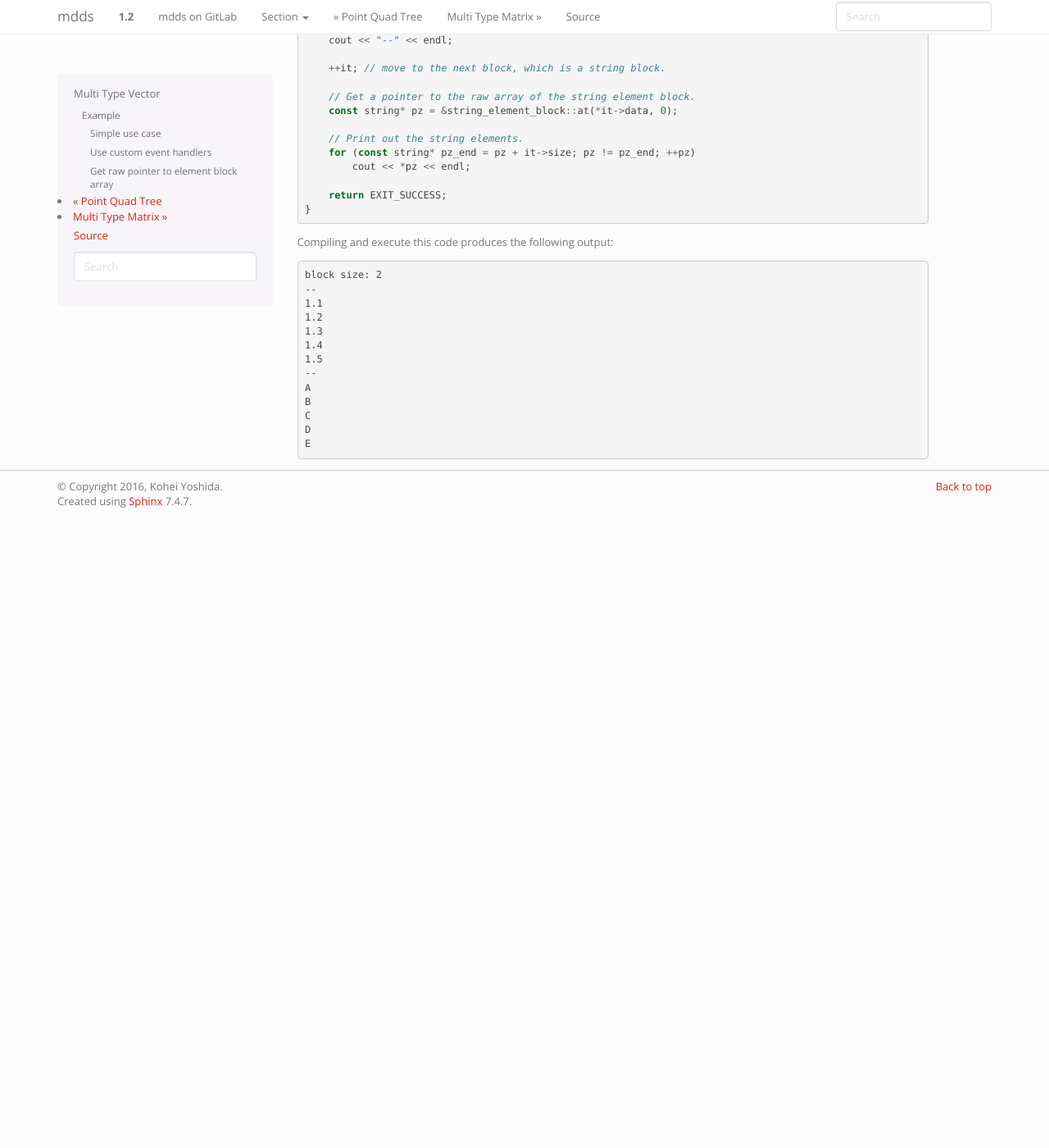
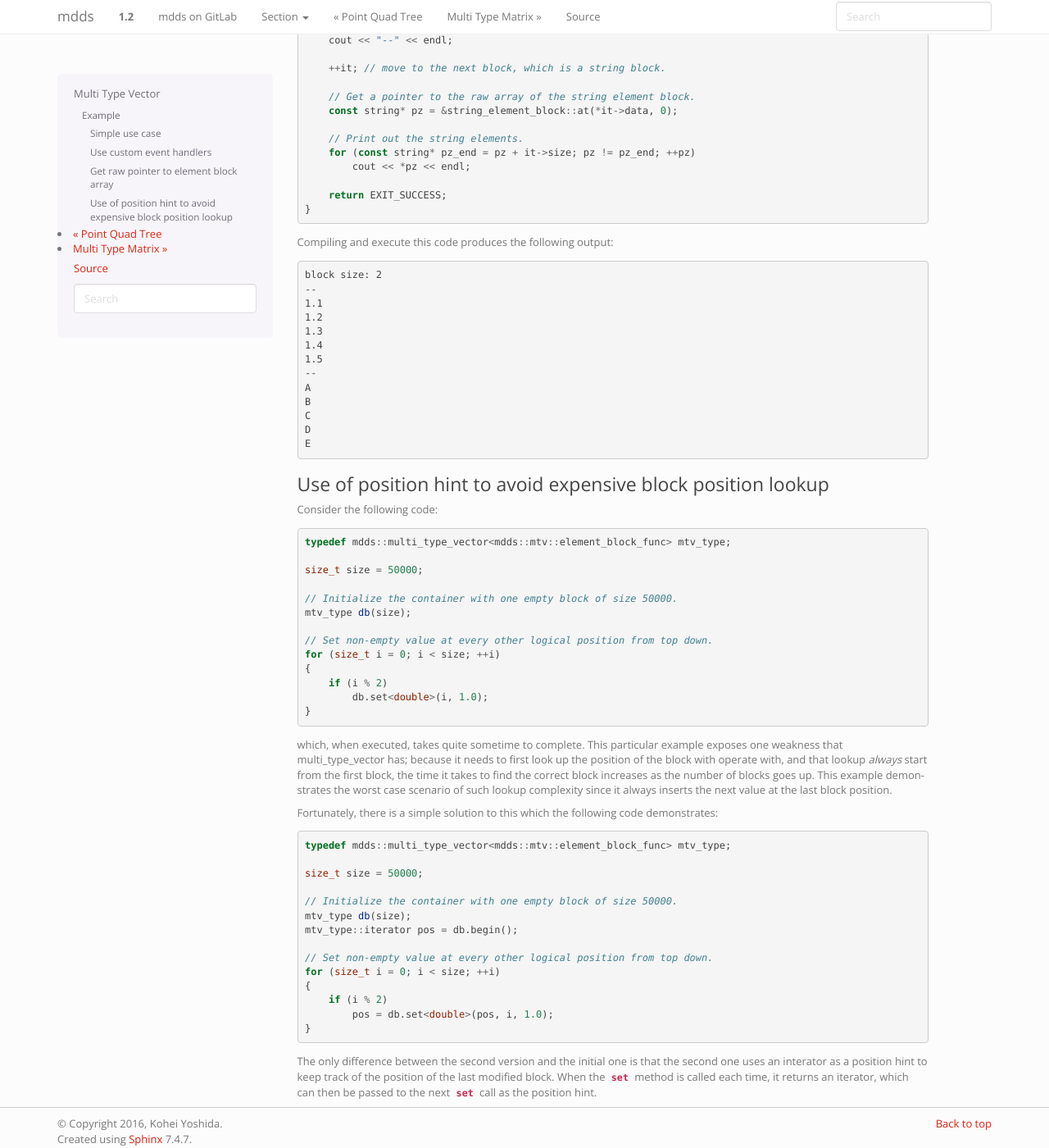
Before and after one commit to kohei-us/mdds, a Sphinx documentation site: the page built from doc/multi_type_vector.rst, in a window 1280 px wide and 1400 px high, scrolled down 4571 px. Shown: the whole window at 82% size. Built offline with Sphinx 7.4.7, drawn with Linux system fonts in a browser that asks for light colours; before the commit the page ends 5201 px from its top, so only the background shows below that.

Commit message:
Add new code example to demonstrate how to use position hints.
I'm not entirely finished with it yet.

```diff
--- a/doc/multi_type_vector.rst
+++ b/doc/multi_type_vector.rst
@@ -305,3 +305,55 @@ Compiling and execute this code produces the following output:
    C
    D
    E
+
+Use of position hint to avoid expensive block position lookup
+^^^^^^^^^^^^^^^^^^^^^^^^^^^^^^^^^^^^^^^^^^^^^^^^^^^^^^^^^^^^^
+
+Consider the following code::
+
+   typedef mdds::multi_type_vector<mdds::mtv::element_block_func> mtv_type;
+
+   size_t size = 50000;
+
+   // Initialize the container with one empty block of size 50000.
+   mtv_type db(size);
+
+   // Set non-empty value at every other logical position from top down.
+   for (size_t i = 0; i < size; ++i)
+   {
+       if (i % 2)
+           db.set<double>(i, 1.0);
+   }
+
+which, when executed, takes quite sometime to complete.  This particular example
+exposes one weakness that multi_type_vector has; because it needs to first
+look up the position of the block with operate with, and that lookup
+*always* start from the first block, the time it takes to find the correct
+block increases as the number of blocks goes up.  This example demonstrates
+the worst case scenario of such lookup complexity since it always inserts the
+next value at the last block position.
+
+Fortunately, there is a simple solution to this which the following code
+demonstrates::
+
+   typedef mdds::multi_type_vector<mdds::mtv::element_block_func> mtv_type;
+
+   size_t size = 50000;
+
+   // Initialize the container with one empty block of size 50000.
+   mtv_type db(size);
+   mtv_type::iterator pos = db.begin();
+
+   // Set non-empty value at every other logical position from top down.
+   for (size_t i = 0; i < size; ++i)
+   {
+       if (i % 2)
+           pos = db.set<double>(pos, i, 1.0);
+   }
+
+The only difference between the second version and the initial one is that the
+second one uses an interator as a position hint to keep track of the position
+of the last modified block.  When the :cpp:member:`~mdds::multi_type_vector::set`
+method is called each time, it returns an iterator, which can then be passed
+to the next :cpp:member:`~mdds::multi_type_vector::set` call as the position
+hint.
```
Also changed, not shown: 2 other files.
